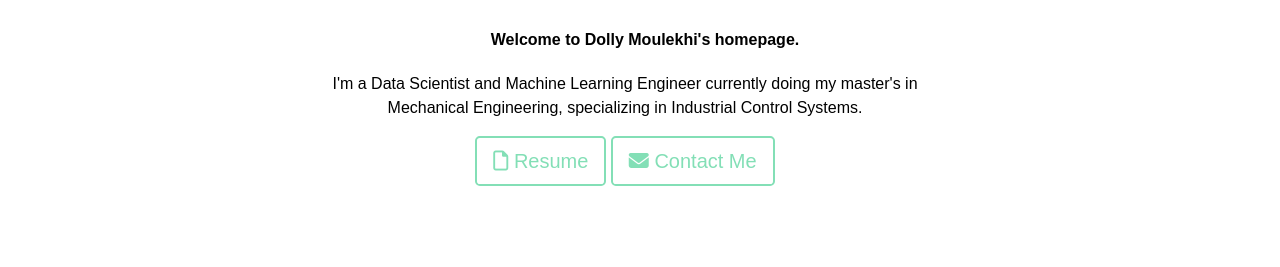
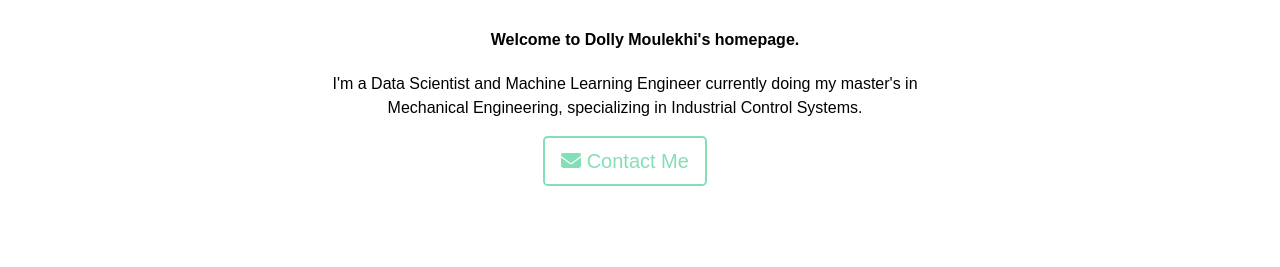
Before and after one commit to dollymoulekhi/portfolio, a plain HTML site: page index.html in a window 1280 px wide. Shown: the part 286-553 px from the top of the page. Drawn offline with nearby package versions, Linux system fonts and the light colour scheme; a web font is replaced by a local one.

Commit message:
Update index.html

```diff
--- a/index.html
+++ b/index.html
@@ -235,11 +235,11 @@
 
 
         <div class="button-container">
-          <a href="Dolly_resume.pdf" download class="button-wrapper">
+          <!-- <a href="Dolly_resume.pdf" download class="button-wrapper">
               <button type="button" class="btn btn-lg btn-dark download-button pad-btn transparent-button">
                   <i class="far fa-file"></i> Resume
               </button>
-          </a>
+          </a> -->
           <button type="button" class="btn btn-lg btn-primary download-button primary-color-buttons pad-btn transparent-button"
               onclick="location.href='mailto:moulekhideepa@gmail.com'">
               <i class="fas fa-envelope"></i> Contact Me
```
